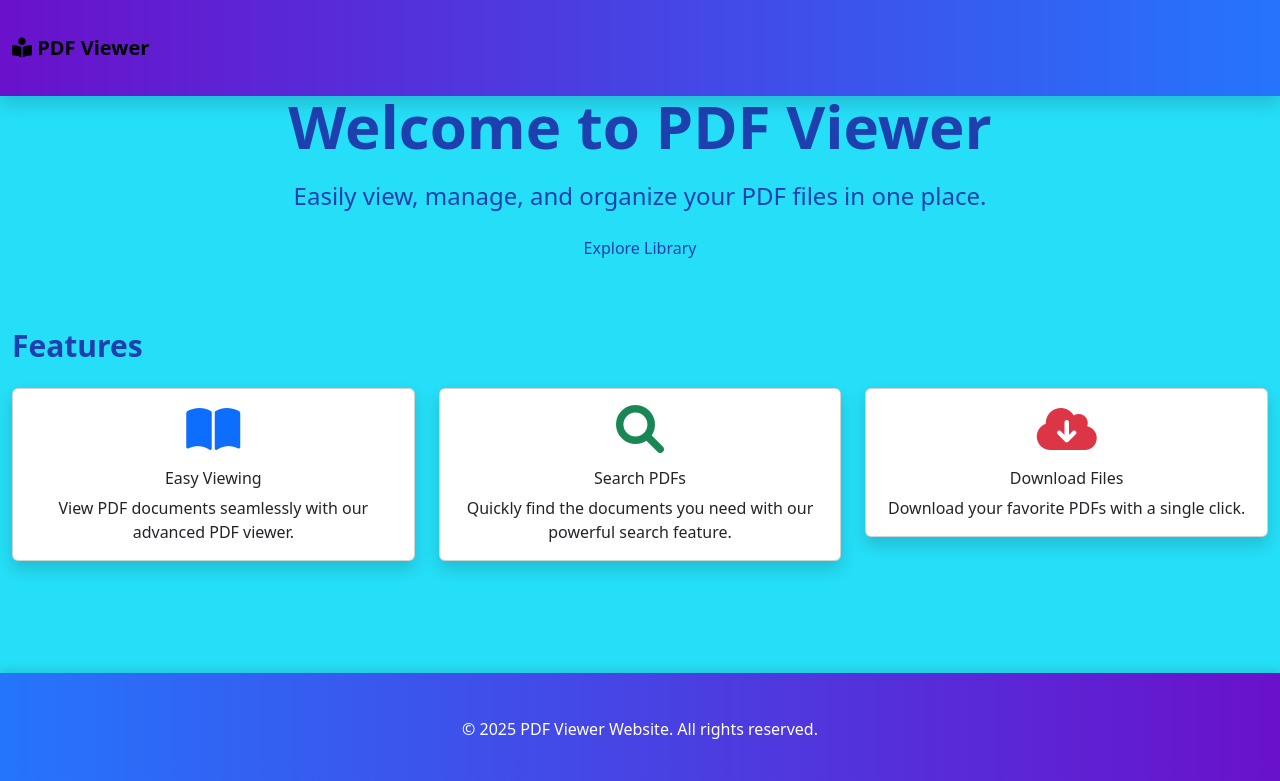
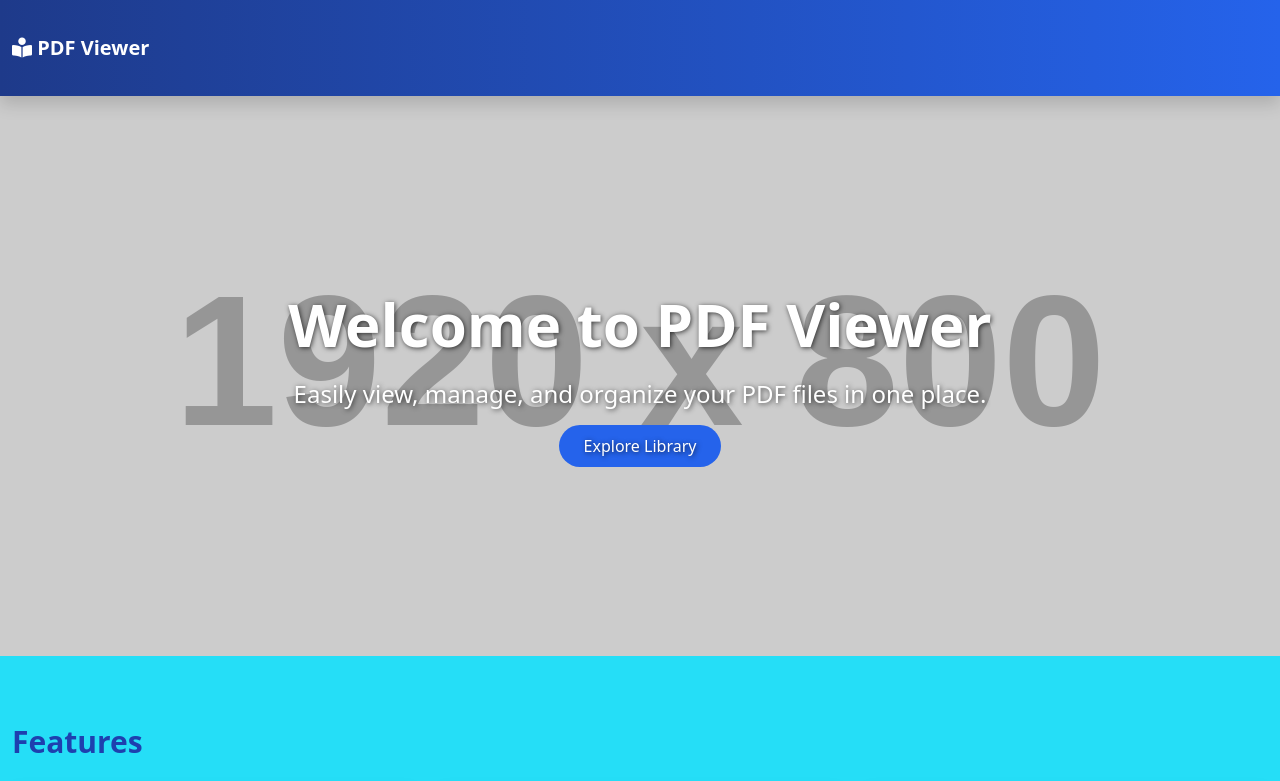
Before and after one commit to jiteshprakash51/DocView, a plain HTML site: page index.html in a window 1280 px wide. Shown: the top 781 px of the page. Drawn offline with nearby package versions, Linux system fonts and the light colour scheme; placeholder pictures from the web are drawn by us.

Commit message:
Update styles.css

```diff
--- a/assets/css/styles.css
+++ b/assets/css/styles.css
@@ -137,3 +137,84 @@ body {
     margin-top: 20px;
     box-shadow: 0 -4px 8px rgba(0, 0, 0, 0.1);
   }
+
+  a{
+    text-decoration: none;
+  }
+
+  .description-pdf{
+    text-align: left;
+    font-size: small;
+  }
+
+  /* Index.html CSS */
+
+  .navbar-custom {
+    background: linear-gradient(90deg, #1e3a8a, #2563eb);
+  }
+  .navbar-custom .nav-link, .navbar-custom .navbar-brand {
+    color: #ffffff;
+  }
+  .navbar-custom .nav-link:hover {
+    color: #d1d5db;
+  }
+  .navbar-custom .dropdown-menu {
+    background-color: #2563eb;
+    border: none;
+  }
+  .navbar-custom .dropdown-item {
+    color: #ffffff;
+  }
+  .navbar-custom .dropdown-item:hover {
+    background-color: #1e3a8a;
+  }
+  .hero-section {
+    background: url('https://via.placeholder.com/1920x800') center/cover no-repeat;
+    height: 70vh;
+    display: flex;
+    align-items: center;
+    justify-content: center;
+    color: #fff;
+    text-shadow: 1px 1px 5px rgba(0, 0, 0, 0.7);
+  }
+  .hero-button {
+    background-color: #2563eb;
+    color: #ffffff;
+    border-radius: 9999px;
+    padding: 10px 25px;
+  }
+  .hero-button:hover {
+    background-color: #1e3a8a;
+  }
+
+
+  /* Library.html */
+/*
+  .card:hover {
+    transform: scale(1.05);
+    transition: transform 0.3s ease-in-out;
+  }
+  .search-bar {
+    border-radius: 9999px;
+    border: 2px solid #1e3a8a;
+    padding: 8px 15px;
+  }
+  .search-bar:focus {
+    outline: none;
+    box-shadow: 0 0 10px rgba(30, 58, 138, 0.5);
+  }
+  .footer {
+    background-color: #1e3a8a;
+    color: #ffffff;
+  }
+  .footer a {
+    color: #d1d5db;
+  }
+  .footer a:hover {
+    color: #ffffff;
+  }
+  embed {
+  width: 100%;
+  height: 100vh;
+  }
+ */
```
